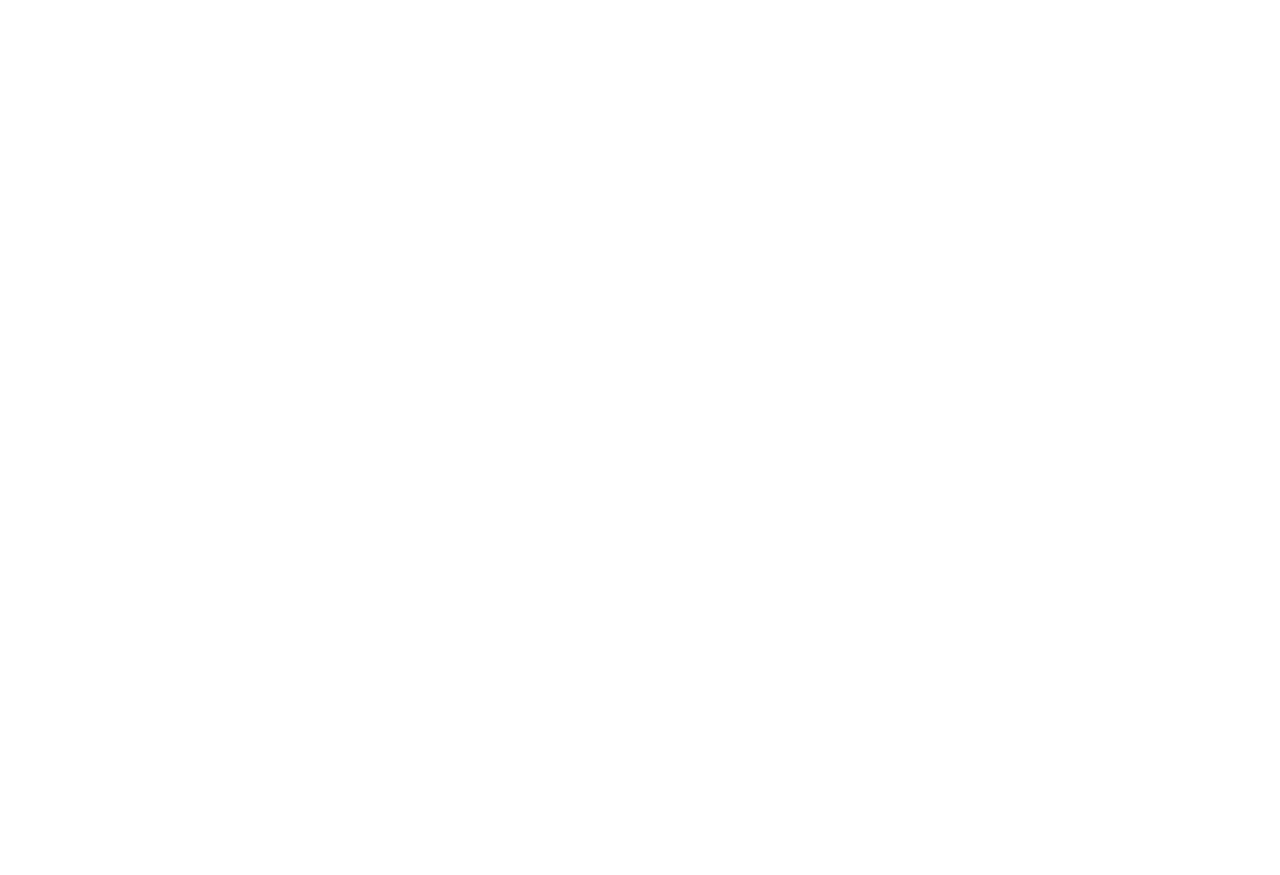
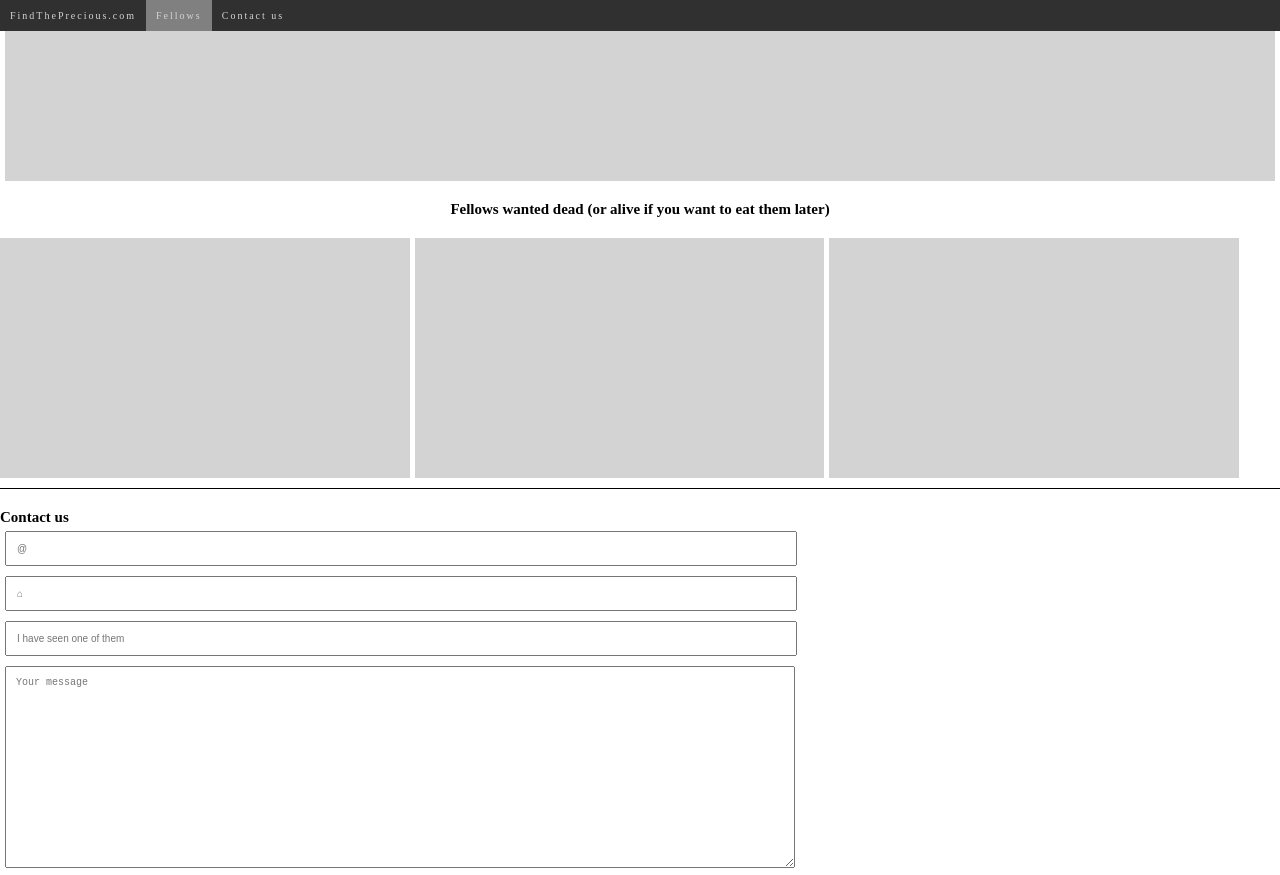
Before and after one commit to EstelleChardac/quete-css, a plain HTML site: page index.html in a window 1280 px wide. Before the commit the page ends 800 px from the top, so only its background shows below. Drawn offline with Linux system fonts and the light colour scheme.

Commit message:
changed css

```diff
--- a/index.html
+++ b/index.html
@@ -0,0 +1,35 @@
+<!DOCTYPE html>
+<html lang="en">
+    <head>
+        <meta charset="UTF-8">
+        <title>Find the precious!</title>
+        <link rel="stylesheet" href="style.css"/>
+    </head>
+    <body>
+        <nav>
+            <ul>
+                <li>FindThePrecious.com</li>
+                <li class="fellows">Fellows</li>
+                <li>Contact us</li>
+            </ul>
+        </nav>
+        <section>
+            <div class="carousel"></div>
+        </section>
+        <section class = "quote">
+            <h2>Fellows wanted dead (or alive if you want to eat them later)</h2>
+        </section>
+        <section class = "container">
+            <article class = box></article>
+            <article class = box></article>
+            <article class = box></article>
+        </section>
+        <form class ="contactform">
+            <h2>Contact us</h2>
+            <input type="email" placeholder="@">
+            <input type="text" placeholder="&#8962;">
+            <input type="text" placeholder="I have seen one of them">
+            <textarea placeholder="Your message"></textarea>
+        </form>
+    </body>
+</html>
--- a/style.css
+++ b/style.css
@@ -44,17 +44,21 @@ font-size: 10px;
 }
 
 .container {
-  width: 100%;
-  padding: 10px;
+display: flex;
+flex-wrap: wrap;
+gap: 5px;
 }
 
 .box {
-  width: 28%;
+  width: 32%;
   height: 15rem;
-  padding: 15px;
   background-color: lightgrey;
-  display: inline-block;
-  vertical-align: middle
+  margin-bottom: 10px;
+}
+
+form h2 {
+  padding-top: 20px;
+  border-top: 0.1em solid;
 }
 
 .contactform {
```
